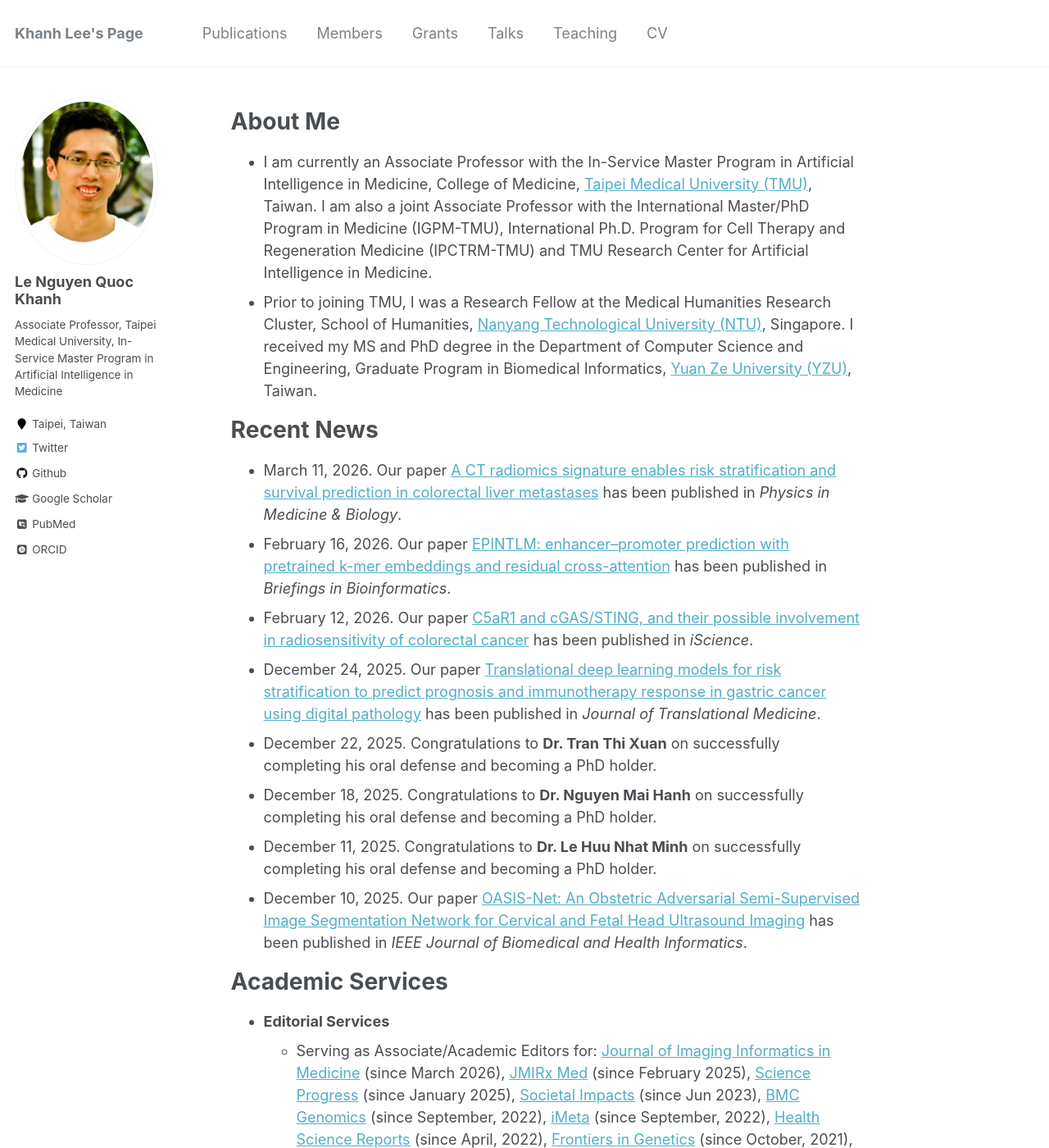
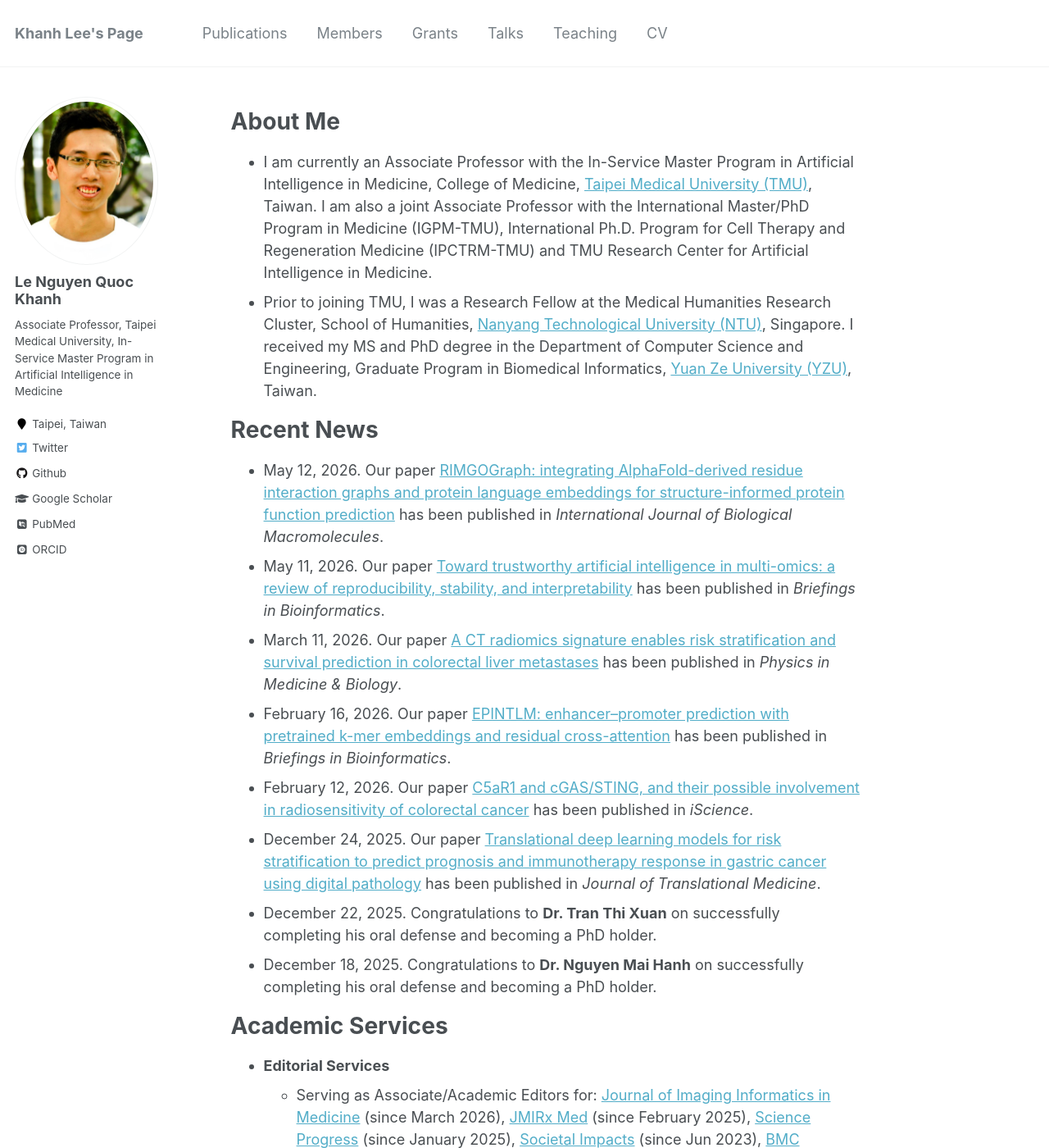
Before and after one commit to khanhlee/khanhlee.github.io, a Jekyll site: the page built from _pages/about.md, in a window 1280 px wide and 1400 px high. Shown: the whole window at 82% size. Built offline with Jekyll 4.4.1, drawn with Linux system fonts in a browser that asks for light colours; some web fonts are replaced.

Commit message:
Update about.md

```diff
--- a/_pages/about.md
+++ b/_pages/about.md
@@ -13,14 +13,14 @@ redirect_from:
 * Prior to joining TMU, I was a Research Fellow at the Medical Humanities Research Cluster, School of Humanities, [Nanyang Technological University (NTU)](http://www.ntu.edu.sg), Singapore. I received my MS and PhD degree in the Department of Computer Science and Engineering, Graduate Program in Biomedical Informatics, [Yuan Ze University (YZU)](https://www.yzu.edu.tw/), Taiwan.
 
 # Recent News
+* May 12, 2026. Our paper [RIMGOGraph: integrating AlphaFold-derived residue interaction graphs and protein language embeddings for structure-informed protein function prediction](https://doi.org/10.1016/j.ijbiomac.2026.152509) has been published in <i>International Journal of Biological Macromolecules</i>.
+* May 11, 2026. Our paper [Toward trustworthy artificial intelligence in multi-omics: a review of reproducibility, stability, and interpretability](https://doi.org/10.1093/bib/bbag227) has been published in <i>Briefings in Bioinformatics</i>.
 * March 11, 2026. Our paper [A CT radiomics signature enables risk stratification and survival prediction in colorectal liver metastases](https://doi.org/10.1088/1361-6560/ae4c14) has been published in <i>Physics in Medicine & Biology</i>.
 * February 16, 2026. Our paper [EPINTLM: enhancer–promoter prediction with pretrained k-mer embeddings and residual cross-attention](https://doi.org/10.1093/bib/bbag064) has been published in <i>Briefings in Bioinformatics</i>.
 * February 12, 2026. Our paper [C5aR1 and cGAS/STING, and their possible involvement in radiosensitivity of colorectal cancer](https://doi.org/10.1016/j.isci.2026.115009) has been published in <i>iScience</i>.
 * December 24, 2025. Our paper [Translational deep learning models for risk stratification to predict prognosis and immunotherapy response in gastric cancer using digital pathology](https://doi.org/10.1186/s12967-025-07416-z) has been published in <i>Journal of Translational Medicine</i>.
 * December 22, 2025. Congratulations to <b>Dr. Tran Thi Xuan</b> on successfully completing his oral defense and becoming a PhD holder.
 * December 18, 2025. Congratulations to <b>Dr. Nguyen Mai Hanh</b> on successfully completing his oral defense and becoming a PhD holder.
-* December 11, 2025. Congratulations to <b>Dr. Le Huu Nhat Minh</b> on successfully completing his oral defense and becoming a PhD holder.
-* December 10, 2025. Our paper [OASIS-Net: An Obstetric Adversarial Semi-Supervised Image Segmentation Network for Cervical and Fetal Head Ultrasound Imaging](https://doi.org/10.1109/JBHI.2025.3631102) has been published in <i>IEEE Journal of Biomedical and Health Informatics</i>.
 
 # Academic Services
 * <b>Editorial Services</b>
```
